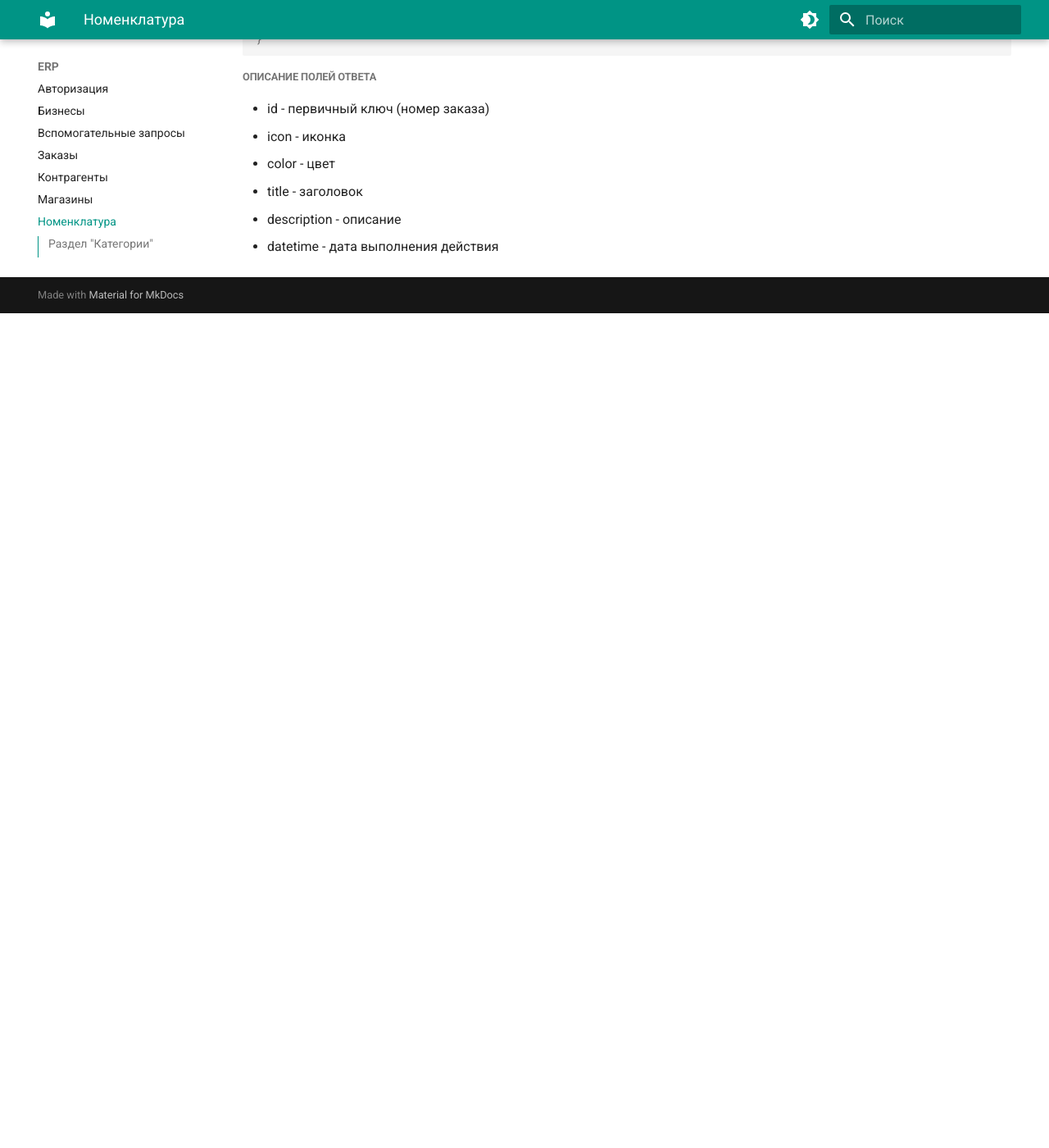
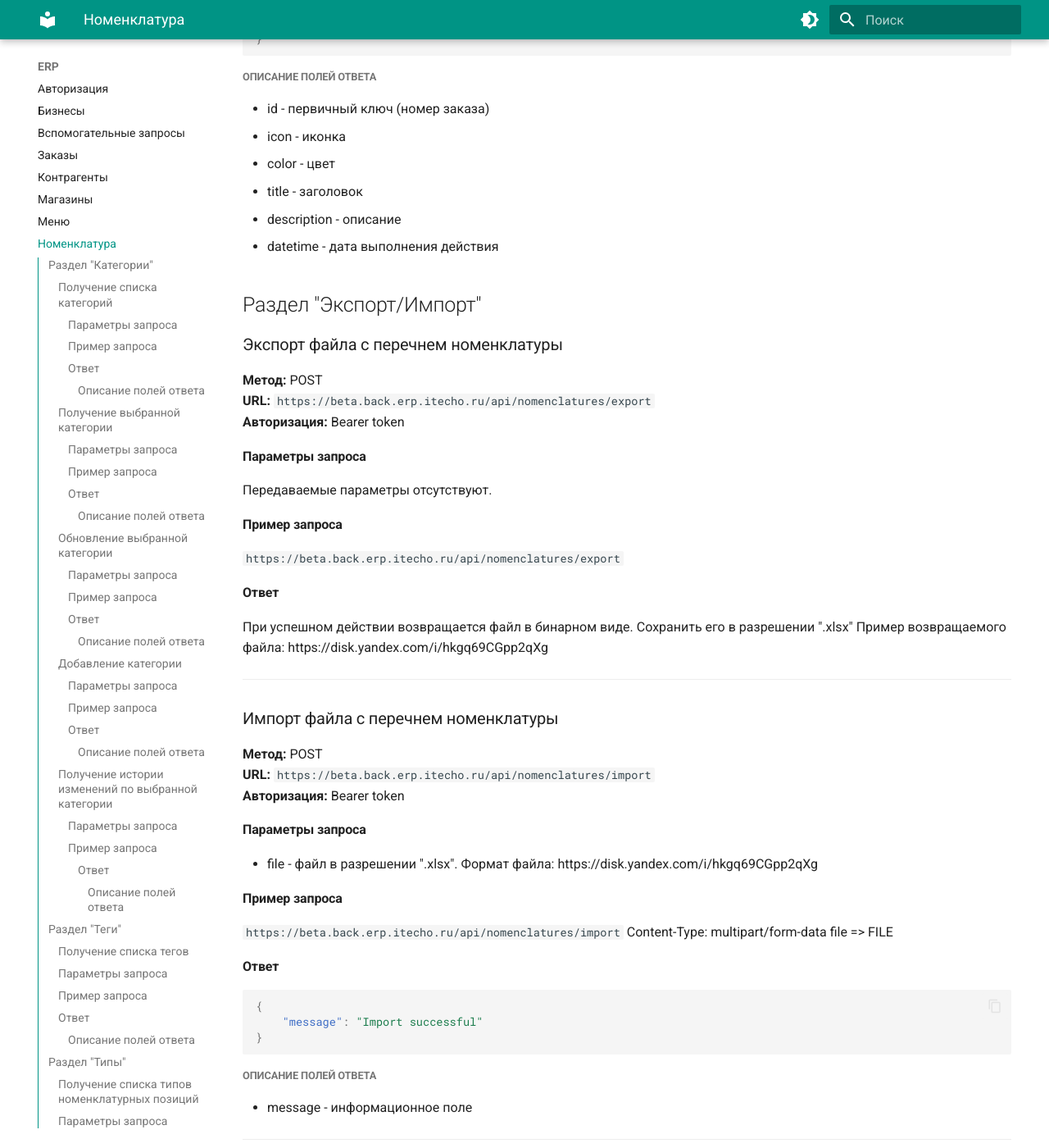
Before and after one commit to Krushanov/docs.erp.itecho.ru, an MkDocs documentation site: the page built from docs/ERP/Номенклатура.md, in a window 1280 px wide and 1400 px high, scrolled down 35622 px. Shown: the whole window at 82% size. Built offline with MkDocs 1.6.1 and Material for MkDocs 9.7.7, drawn with Linux system fonts in a browser that asks for light colours; before the commit the page ends 36004 px from its top, so only the background shows below that.

Commit message:
Added Меню.md file. Edit Номенклатура.md file.

````diff
--- a/docs/ERP/Номенклатура.md
+++ b/docs/ERP/Номенклатура.md
@@ -1676,3 +1676,56 @@
 - title - заголовок
 - description - описание
 - datetime - дата выполнения действия
+
+## Раздел "Экспорт/Импорт"
+
+### Экспорт файла с перечнем номенклатуры
+
+**Метод:** POST
+**URL:** `https://beta.back.erp.itecho.ru/api/nomenclatures/export`
+**Авторизация:** Bearer token
+
+#### Параметры запроса
+
+Передаваемые параметры отсутствуют.
+
+#### Пример запроса
+
+`https://beta.back.erp.itecho.ru/api/nomenclatures/export`
+
+#### Ответ
+
+При успешном действии возвращается файл в бинарном виде. Сохранить его в разрешении ".xlsx"
+Пример возвращаемого файла: https://disk.yandex.com/i/hkgq69CGpp2qXg
+
+---
+
+### Импорт файла с перечнем номенклатуры
+
+**Метод:** POST
+**URL:** `https://beta.back.erp.itecho.ru/api/nomenclatures/import`
+**Авторизация:** Bearer token
+
+#### Параметры запроса
+
+- file - файл в разрешении ".xlsx". Формат файла: https://disk.yandex.com/i/hkgq69CGpp2qXg
+
+#### Пример запроса
+
+`https://beta.back.erp.itecho.ru/api/nomenclatures/import`
+Content-Type: multipart/form-data
+file => FILE
+
+#### Ответ
+
+```JSON
+{
+	"message": "Import successful"
+}
+```
+
+##### Описание полей ответа
+
+- message - информационное поле
+
+---
````
Also changed, not shown: docs/ERP/Меню.md (added, +93 -0 lines).
